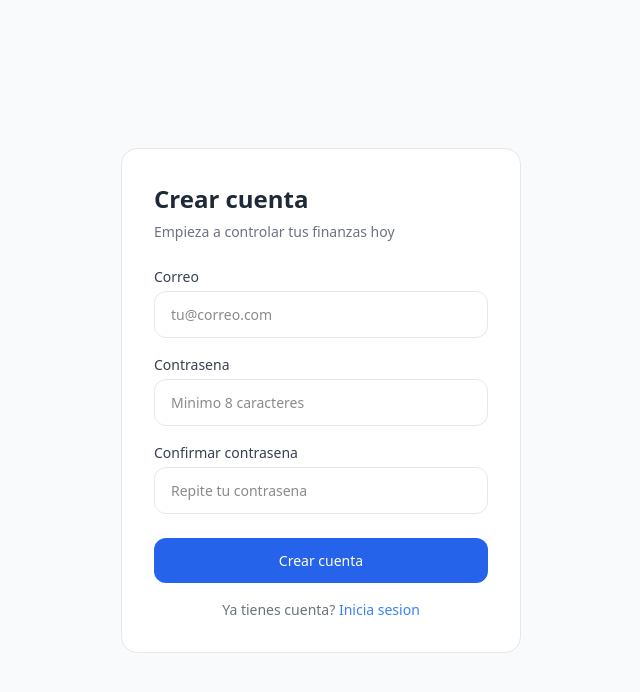
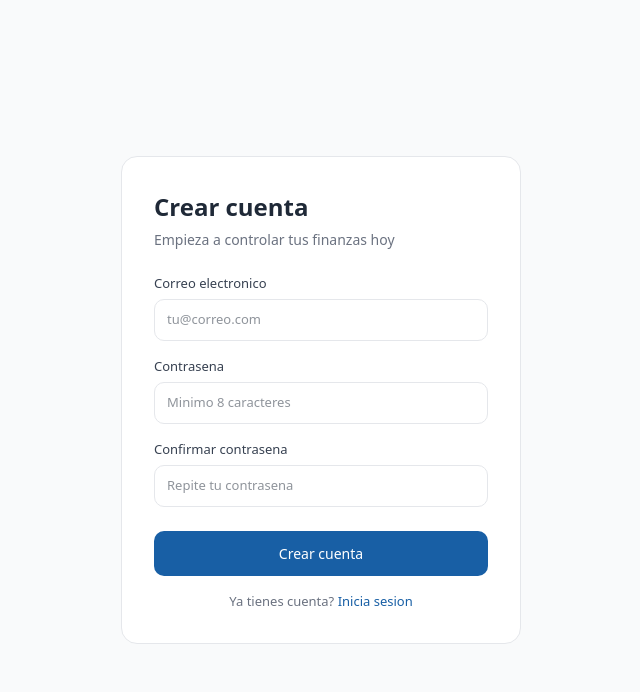
Before and after one commit to lermap52-blip/contable-app, a Next.js app: page /auth/registro in a window 1280 px wide. Shown: the top 692 px of the page, without its empty margins (319-959 px from the left). Built offline with nearby package versions, Linux system fonts and the light colour scheme.

Commit message:
fix registro

```diff
--- a/app/auth/registro/page.js
+++ b/app/auth/registro/page.js
@@ -22,37 +22,53 @@ export default function Registro() {
   }
 
   if (exito) return (
-    <main style={{minHeight:'100vh',background:'#f9fafb',display:'flex',alignItems:'center',justifyContent:'center'}}>
-      <div style={{background:'white',borderRadius:16,border:'1px solid #e5e7eb',padding:32,maxWidth:400,width:'100%',textAlign:'center'}}>
+    <main style={{minHeight:'100vh',background:'#f9fafb',display:'flex',alignItems:'center',justifyContent:'center',padding:'0 16px'}}>
+      <div style={{background:'white',borderRadius:16,border:'0.5px solid #e5e7eb',padding:32,maxWidth:400,width:'100%',textAlign:'center'}}>
+        <div style={{fontSize:48,marginBottom:16}}>📧</div>
         <h2 style={{fontSize:20,fontWeight:'bold',color:'#1f2937',marginBottom:8}}>Revisa tu correo</h2>
-        <a href="/auth/login" style={{marginTop:16,display:'inline-block',color:'#3b82f6',fontSize:14}}>Ir a iniciar sesion</a>
+        <p style={{fontSize:14,color:'#6b7280',marginBottom:16}}>Te enviamos un enlace de confirmacion a <strong>{email}</strong></p>
+        <a href="/auth/login" style={{color:'#185FA5',fontSize:14}}>Ir a iniciar sesion</a>
       </div>
     </main>
   )
 
   return (
     <main style={{minHeight:'100vh',background:'#f9fafb',display:'flex',alignItems:'center',justifyContent:'center',padding:'0 16px'}}>
-      <div style={{background:'white',borderRadius:16,border:'1px solid #e5e7eb',padding:32,maxWidth:400,width:'100%'}}>
+      <div style={{background:'white',borderRadius:16,border:'0.5px solid #e5e7eb',padding:32,maxWidth:400,width:'100%'}}>
         <h1 style={{fontSize:24,fontWeight:'bold',color:'#1f2937',marginBottom:4}}>Crear cuenta</h1>
         <p style={{fontSize:14,color:'#6b7280',marginBottom:24}}>Empieza a controlar tus finanzas hoy</p>
-        {error && <div style={{background:'#fef2f2',color:'#dc2626',fontSize:14,borderRadius:12,padding:'12px 16px',marginBottom:16}}>{error}</div>}
+
+        {error && (
+          <div style={{background:'#fef2f2',border:'0.5px solid #fecaca',color:'#dc2626',fontSize:13,borderRadius:10,padding:'10px 14px',marginBottom:16}}>
+            {error}
+          </div>
+        )}
+
         <div style={{marginBottom:16}}>
-          <label style={{display:'block',fontSize:14,fontWeight:500,color:'#374151',marginBottom:4}}>Correo</label>
-          <input type="email" value={email} onChange={e => setEmail(e.target.value)} placeholder="tu@correo.com" style={{width:'100%',border:'1px solid #e5e7eb',borderRadius:12,padding:'12px 16px',fontSize:14,boxSizing:'border-box'}} />
+          <label style={{display:'block',fontSize:13,fontWeight:500,color:'#374151',marginBottom:6}}>Correo electronico</label>
+          <input type="email" value={email} onChange={e => setEmail(e.target.value)} placeholder="tu@correo.com"
+            style={{width:'100%',padding:'10px 12px',border:'0.5px solid #e5e7eb',borderRadius:10,fontSize:13,color:'#1f2937',outline:'none',boxSizing:'border-box'}} />
         </div>
+
         <div style={{marginBottom:16}}>
-          <label style={{display:'block',fontSize:14,fontWeight:500,color:'#374151',marginBottom:4}}>Contrasena</label>
-          <input type="password" value={password} onChange={e => setPassword(e.target.value)} placeholder="Minimo 8 caracteres" style={{width:'100%',border:'1px solid #e5e7eb',borderRadius:12,padding:'12px 16px',fontSize:14,boxSizing:'border-box'}} />
+          <label style={{display:'block',fontSize:13,fontWeight:500,color:'#374151',marginBottom:6}}>Contrasena</label>
+          <input type="password" value={password} onChange={e => setPassword(e.target.value)} placeholder="Minimo 8 caracteres"
+            style={{width:'100%',padding:'10px 12px',border:'0.5px solid #e5e7eb',borderRadius:10,fontSize:13,color:'#1f2937',outline:'none',boxSizing:'border-box'}} />
         </div>
+
         <div style={{marginBottom:24}}>
-          <label style={{display:'block',fontSize:14,fontWeight:500,color:'#374151',marginBottom:4}}>Confirmar contrasena</label>
-          <input type="password" value={confirmar} onChange={e => setConfirmar(e.target.value)} placeholder="Repite tu contrasena" style={{width:'100%',border:'1px solid #e5e7eb',borderRadius:12,padding:'12px 16px',fontSize:14,boxSizing:'border-box'}} />
+          <label style={{display:'block',fontSize:13,fontWeight:500,color:'#374151',marginBottom:6}}>Confirmar contrasena</label>
+          <input type="password" value={confirmar} onChange={e => setConfirmar(e.target.value)} placeholder="Repite tu contrasena"
+            style={{width:'100%',padding:'10px 12px',border:'0.5px solid #e5e7eb',borderRadius:10,fontSize:13,color:'#1f2937',outline:'none',boxSizing:'border-box'}} />
         </div>
-        <button onClick={handleRegistro} disabled={loading} style={{width:'100%',background:'#2563eb',color:'white',fontWeight:500,borderRadius:12,padding:'12px',fontSize:14,border:'none',cursor:'pointer'}}>
+
+        <button onClick={handleRegistro} disabled={loading}
+          style={{width:'100%',background:'#185FA5',color:'white',fontWeight:500,borderRadius:10,padding:'12px',fontSize:14,border:'none',cursor:'pointer',opacity:loading?0.7:1}}>
           {loading ? 'Creando cuenta...' : 'Crear cuenta'}
         </button>
-        <p style={{textAlign:'center',fontSize:14,color:'#6b7280',marginTop:16}}>
-          Ya tienes cuenta? <a href="/auth/login" style={{color:'#3b82f6'}}>Inicia sesion</a>
+
+        <p style={{textAlign:'center',fontSize:13,color:'#6b7280',marginTop:16}}>
+          Ya tienes cuenta? <a href="/auth/login" style={{color:'#185FA5'}}>Inicia sesion</a>
         </p>
       </div>
     </main>
```
